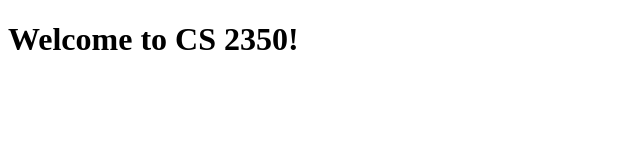
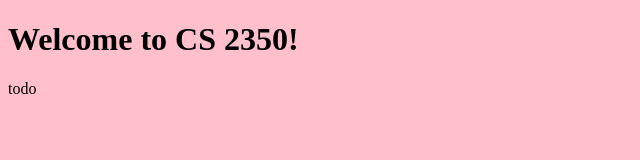
Before and after one commit to 19smonkres/cs2350-practice-activity-06, a website built with webpack: page src/index.html in a window 1280 px wide. Shown: the whole page, without its empty margins (0-640 px from the left). Built offline with nearby package versions, Linux system fonts and the light colour scheme; files whose address does not match are found by name.

Commit message:
finished setup

```diff
--- a/src/index.html
+++ b/src/index.html
@@ -9,7 +9,7 @@
 </head>
 <body>
   <h1>Welcome to CS 2350!</h1>
-
+  todo
   <script src="javascripts/application.js"></script>
 </body>
 </html>
--- a/src/stylesheets/application.css
+++ b/src/stylesheets/application.css
@@ -5,3 +5,7 @@
 }
 
 /* TODO */
+
+body{
+  background-color: pink;
+}
```
